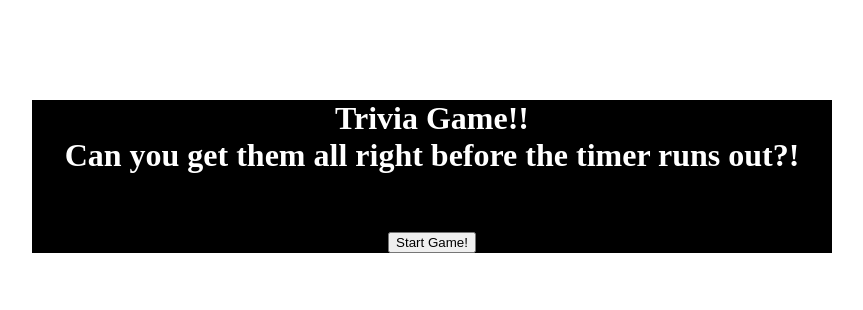
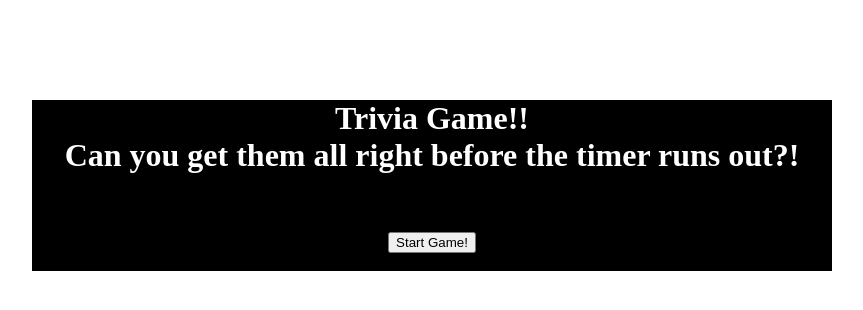
Before and after one commit to SeanAngle/TriviaGame, a plain HTML site: page index.html in a window 1280 px wide. Shown: the whole page, without its empty margins (208-1071 px from the left). Drawn offline with nearby package versions, Linux system fonts and the light colour scheme.

Commit message:
fixed border below start button

```diff
--- a/index.html
+++ b/index.html
@@ -25,7 +25,7 @@
 
         <div >
 
-            <button id="start"> Start Game! </button>
+            <button id="start"> Start Game! </button> <br><br>
 
         </div>
 
```
